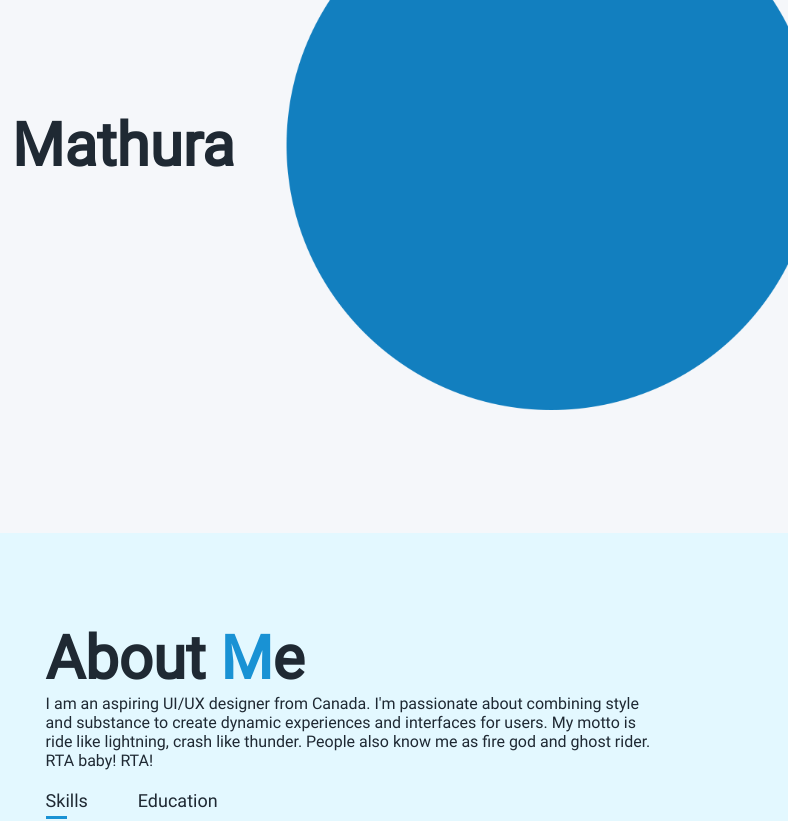
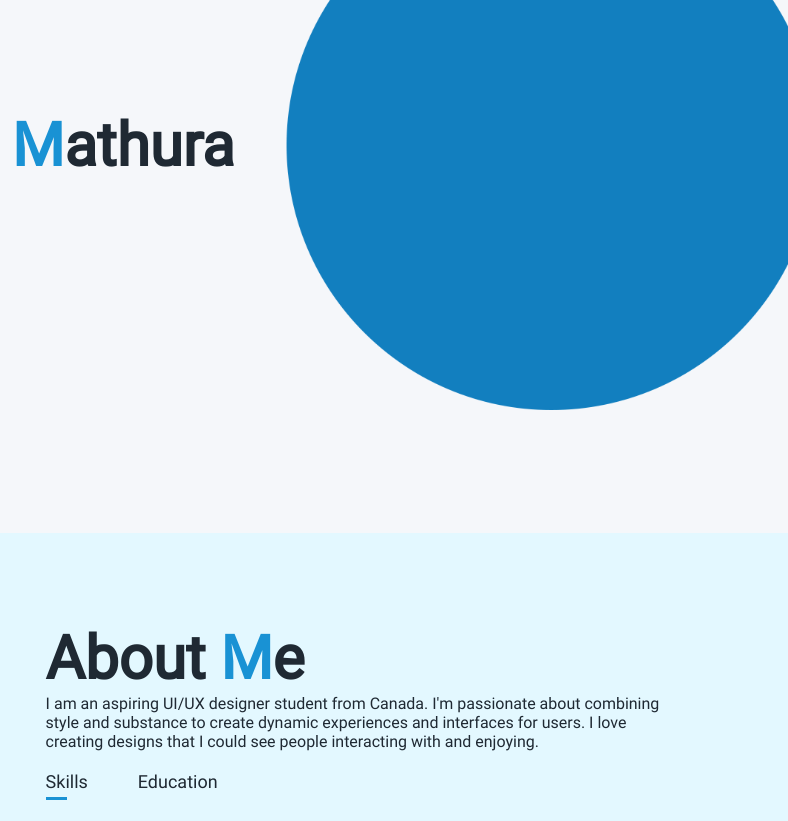
Before and after one commit to masonM2166/masonM2166.github.io, a plain HTML site: page portfolio-website/index.html in a window 1280 px wide. Shown: the part 267-1088 px from the top of the page, 492-1280 px from the left. Drawn offline with Linux system fonts and the light colour scheme.

Commit message:
Fixed email

```diff
--- a/portfolio-website/index.html
+++ b/portfolio-website/index.html
@@ -25,7 +25,7 @@
 
             <div class="header-text">
                 <p>UI/UX Designer</p>
-                <h1>Hi, I'm <span>M</span>ason Mathura</h1>
+                <h1>Hi, I'm <span>M</span>ason <span>M</span>athura</h1>
             </div>
         </div>
     </div>
@@ -40,10 +40,9 @@
                 </div>
                 <div class="about-col-2">
                     <h1 class="sub-title">About <span>M</span>e</h1>
-                    <p>I am an aspiring UI/UX designer from Canada. I'm passionate about combining
-                       style and substance to create dynamic experiences and interfaces for users. My
-                       motto is ride like lightning, crash like thunder. People also know me as fire god
-                       and ghost rider. RTA baby! RTA!
+                    <p>I am an aspiring UI/UX designer student from Canada. I'm passionate about combining
+                       style and substance to create dynamic experiences and interfaces for users. I love
+                       creating designs that I could see people interacting with and enjoying.
                     </p>
 
                     <div class="tab-titles">
@@ -101,7 +100,7 @@
             <div class="row">
                 <div class="contact-left">
                     <h1 class="sub-title">Contact <span>M</span>e</h1>
-                    <p><i class="fa-solid fa-paper-plane"></i> <span>m</span>asonmathura2166@conestogac.on.ca</p>
+                    <p><i class="fa-solid fa-paper-plane"></i> <span>m</span>mathura2166@conestogac.on.ca</p>
                     <div class="social-icons">
                         <a target="_blank" href="https://www.linkedin.com/in/mason-mathura/"><i class="fa-brands fa-linkedin"></i></a>
                     </div>
--- a/portfolio-website/style.css
+++ b/portfolio-website/style.css
@@ -224,7 +224,7 @@ p span{
 .layer{
     width:100%;
     height: 0;
-    background: linear-gradient(rgba(0,0,0,0.6), #F364A2);
+    background: linear-gradient(rgba(187, 187, 187, 0.6), #F364A2);
     border-radius: 10px;
     position: absolute;
     left: 0;
@@ -236,7 +236,7 @@ p span{
     flex-direction: column;
     padding: 0 40px;
     text-align: center;
-    color: #ffffff;
+    color: #000000;
     font-size: 14px;
     transition: height 0.5s;
 }
```
